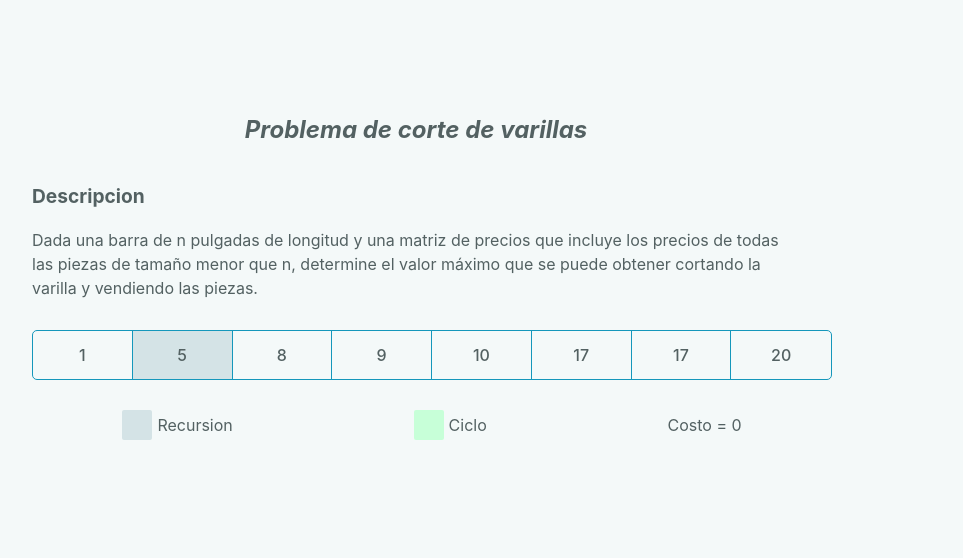
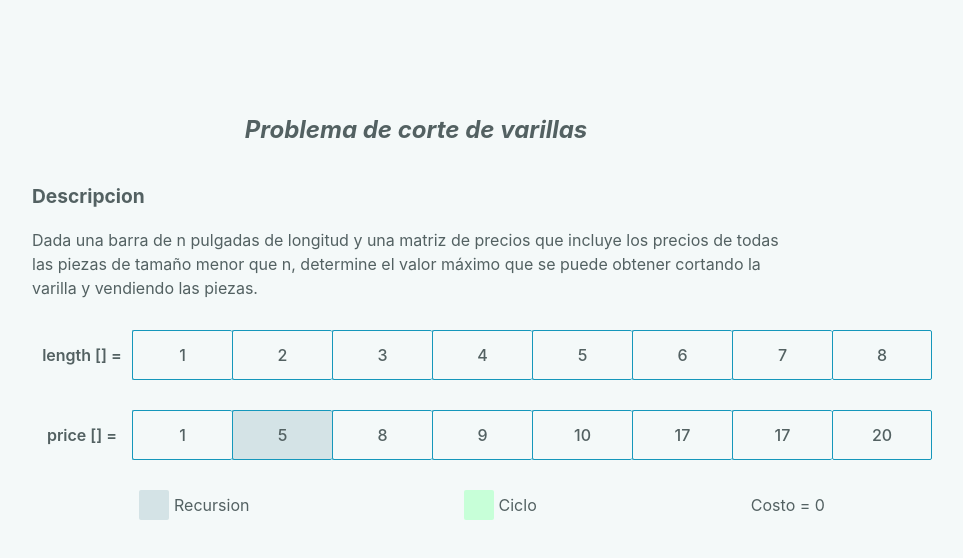
Before and after one commit to Amaury-Vasquez/corte-varillas, a React app: page / in a window 1280 px wide. Shown: the top 558 px of the page, without its empty margins (224-1187 px from the left). Built offline with nearby package versions, Linux system fonts and the light colour scheme.

Commit message:
Descripcion colores

```diff
--- a/src/components/Animation/index.tsx
+++ b/src/components/Animation/index.tsx
@@ -1,5 +1,6 @@
 import {
   Array,
+  ArrayName,
   Color,
   Description,
   DescriptionBar,
@@ -12,14 +13,16 @@ export const Animation = () => {
   const { n, length, prices } = useRodCut();
   return (
     <Div>
-      {/* <Array>
+      <Array len={length.length}>
+        <ArrayName> length [] = </ArrayName>
         {length.map((item, i) => (
-          <Items recursion={false} key={'length' + item + i}>
+          <Items color="" fill={n === i} key={'length' + item + i}>
             {item}
           </Items>
         ))}
-      </Array> */}
-      <Array>
+      </Array>
+      <Array len={prices.length}>
+        <ArrayName> price [] = </ArrayName>
         {prices.map((item, i) => (
           <Items
             color={n === i ? 'gray' : 'green'}
--- a/src/components/Animation/styles.tsx
+++ b/src/components/Animation/styles.tsx
@@ -1,18 +1,38 @@
 import styled from 'styled-components';
 
-export const Array = styled.div`
+export const Array = styled.div<{ len: number }>`
   height: min(50px, 10vh);
   width: 100%;
-  border: 1px solid var(--blue);
   display: grid;
-  grid-template-columns: repeat(8, 1fr);
+  grid-template-columns: ${(props) => `repeat(${props.len + 1}, 1fr)`};
   align-items: center;
-  overflow: hidden;
+  & > span {
+    color: var(--gray-text);
+    display: flex;
+    justify-content: center;
+    align-items: center;
+    border-right: 1px solid var(--blue);
+    box-sizing: border-box;
+    height: 100%;
+    width: 100%;
+    font-size: 1rem;
+    border: 1px solid var(--blue);
+    border-right: none;
+    overflow: hidden;
+    border-radius: 2px;
+  }
+  & > :first-child {
+    border: none;
+  }
   & > :last-child {
-    border-right: none;
+    border-right: 1px solid var(--blue);
   }
   /* border-radius: var(--radius); */
-  border-radius: 5px;
+`;
+
+export const ArrayName = styled.span`
+  border: none;
+  font-weight: 600;
 `;
 
 export const Color = styled.span<{ color: string }>`
@@ -42,7 +62,7 @@ export const DescriptionBar = styled.div`
 `;
 
 export const Div = styled.div`
-  width: min(800px, 75vw);
+  width: min(900px, 75vw);
   height: auto;
   display: block;
   & > * {
@@ -51,15 +71,6 @@ export const Div = styled.div`
 `;
 
 export const Items = styled.span<{ color: string; fill: boolean }>`
-  box-sizing: border-box;
-  height: 100%;
-  width: 100%;
-  display: flex;
-  justify-content: center;
-  align-items: center;
-  border-right: 1px solid var(--blue);
-  color: var(--gray-text);
-  font-size: 1rem;
   font-weight: 500;
   ${(props) => props.fill && `background: var(--${props.color})`};
 `;
```
